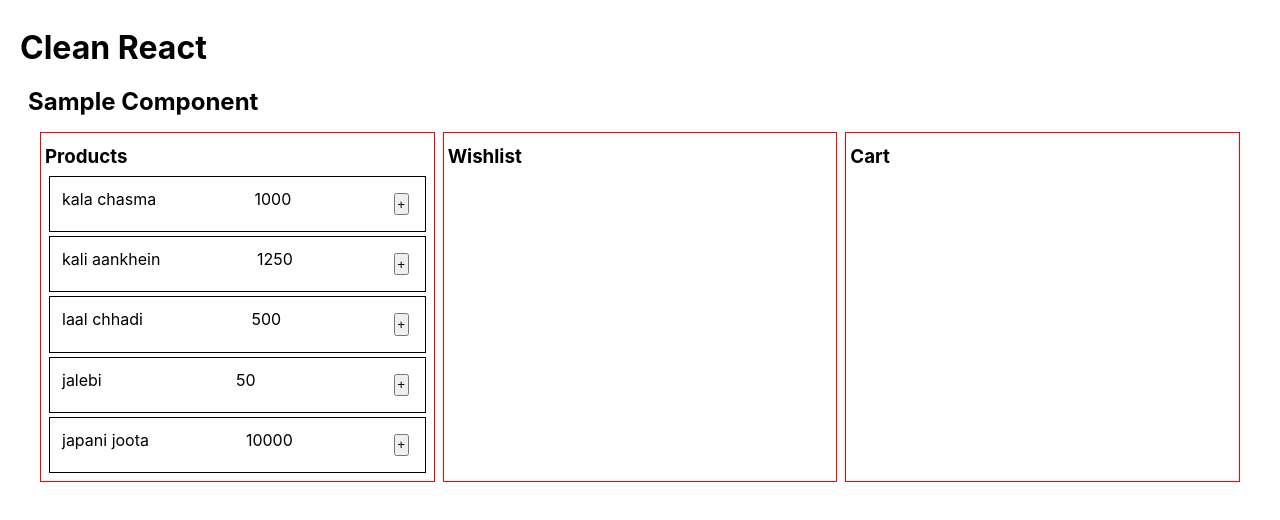
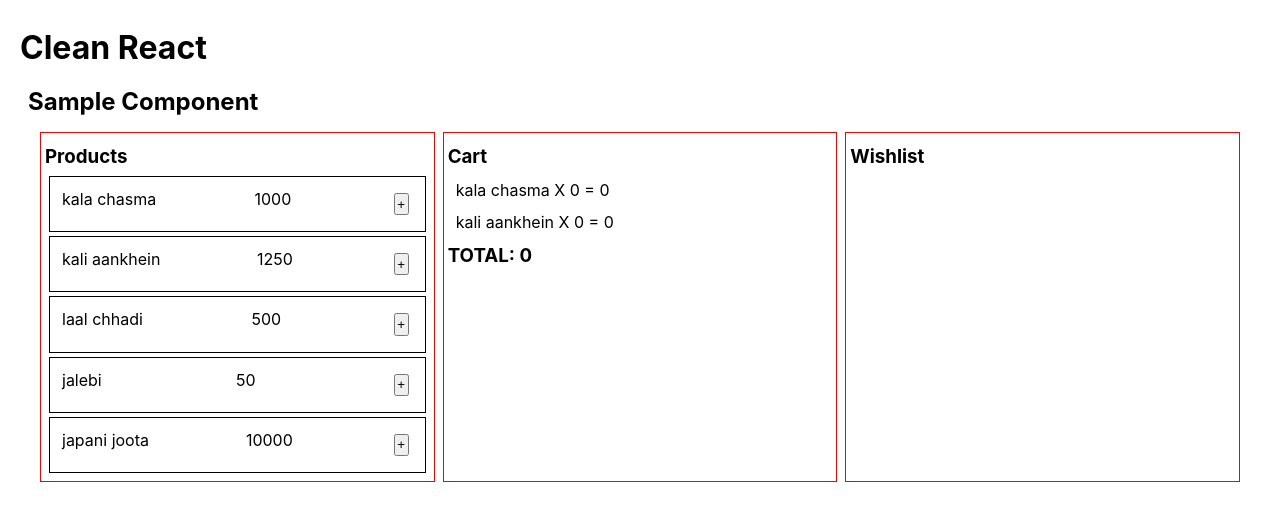
Before and after one commit to aamirmabs/react-useReducer, a React (Create React App) app: page / in a window 1280 px wide. Shown: the top 520 px of the page. Built offline with nearby package versions, Linux system fonts and the light colour scheme.

Commit message:
cart working but useReducer running many times

```diff
--- a/src/components/SampleComponent.js
+++ b/src/components/SampleComponent.js
@@ -29,59 +29,78 @@ const productList = [
 ];
 
 function SampleComponent() {
-  useEffect(() => {
-    console.log("useEffect run on render");
-    return () => {
-      console.log("useEffect cleanup");
-    };
-  }, []);
+  // useEffect(() => {
+  //   console.log("useEffect run on render");
+  //   return () => {
+  //     console.log("useEffect cleanup");
+  //   };
+  // }, []);
 
   // const [state, setStateFunc] = useState(0);
   // const [state, setStateFunc] = useReducer((accumulator, value) => {}, {});
   // const [state, dispatch] = useReducer((state, value) => {}, {});
 
+  const getProductFromID = (id) => {
+    const productIndex = productList.findIndex((product) => product.id === id);
+    const product = productList[productIndex];
+
+    return product;
+  };
+
   const [cartTracker, dispatch] = useReducer(
     (prevCartTracker, value) => {
-      // console.log(value);
-
+      // check if item is already in cartTracker
       const { type, id } = value;
-      const { cart, wishlist } = prevCartTracker;
-      const productIndex = productList.findIndex(
-        (product) => product.id === id
-      );
-      const product = productList[productIndex];
-
-      console.log({ product });
+      let newCartTracker = { ...prevCartTracker };
+      const { cart, wishlist } = newCartTracker;
+      const product = getProductFromID(id);
 
       switch (type) {
         case "CART-ADD":
-          let newUnits = -1;
-          let prevUnits = -1;
+          let newCart = [...cart];
 
-          // check if
-          if (cart[id] === undefined) {
-            newUnits = 1;
-          } else {
-            prevUnits = cart[id].units;
-          }
+          // check if item is already in cart
+          let indexInCart = cart.findIndex((cartItem) => cartItem.id === id);
+          newCart[indexInCart].productPosition = productList.findIndex(
+            (product) => product.id === id
+          );
 
-          if (prevUnits >= 1) newUnits = prevUnits + 1;
-          else newUnits = 1;
+          let indexInProductList = productList.findIndex(
+            (product) => product.id === id
+          );
 
-          prevCartTracker = {
-            ...prevCartTracker,
-            cart: { [id]: { units: newUnits, cost: newUnits * product.price } },
-          };
+          newCart[indexInCart].units = newCart[indexInCart].units + 1;
+          newCart[indexInCart].cost =
+            productList[indexInProductList].price * newCart[indexInCart].units;
+
           break;
 
         default:
+          console.log(`No Case`);
           break;
       }
 
-      console.log(prevCartTracker);
-      return prevCartTracker;
+      console.log("prevCartTracker", prevCartTracker);
+      console.log("newCartTracker", newCartTracker);
+      return newCartTracker;
     },
-    { cart: {}, wishlist: {} }
+    {
+      cart: [
+        {
+          id: "prod1",
+          productPosition: 0,
+          units: 0,
+          cost: 0,
+        },
+        {
+          id: "prod2",
+          productPosition: 1,
+          units: 0,
+          cost: 0,
+        },
+      ],
+      wishlist: [],
+    }
   );
 
   return (
@@ -92,14 +111,14 @@ function SampleComponent() {
           <h3>Products</h3>
           {productList.map((product) => {
             return (
-              <div className="product-item">
+              <div className="product-item" key={product.id}>
                 <div>{product.name}</div>
                 <div>{product.price}</div>
                 <div>
                   <button
-                    onClick={() => {
-                      dispatch({ type: "CART-ADD", id: product.id });
-                    }}
+                    onClick={() =>
+                      dispatch({ type: "CART-ADD", id: product.id })
+                    }
                   >
                     +
                   </button>
@@ -108,11 +127,25 @@ function SampleComponent() {
             );
           })}
         </div>
+        <div className="cart">
+          <h3>Cart</h3>
+          {cartTracker.cart.map((item) => {
+            let position = item.productPosition;
+            return (
+              <div key={item.id}>
+                {productList[position].name} X {item.units} = {item.cost}
+              </div>
+            );
+          })}
+          <h3>
+            TOTAL:{" "}
+            {cartTracker.cart.reduce((acc, val) => {
+              return acc + val.cost;
+            }, 0)}
+          </h3>
+        </div>
         <div className="wishlist">
           <h3>Wishlist</h3>
-        </div>
-        <div className="cart">
-          <h3>Cart</h3>
         </div>
       </div>
     </div>
```
